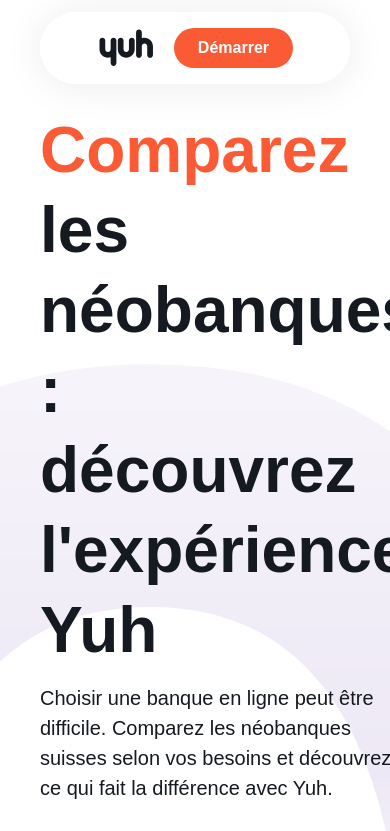
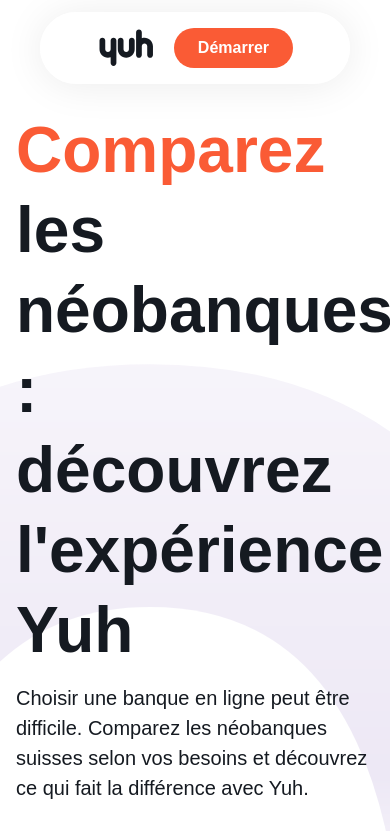
Before and after one commit to d-vale/YUH-comparatif, a React (Vite) app: page / in a window 390 px wide. Shown: the top 831 px of the page. Built offline with nearby package versions, Linux system fonts and the light colour scheme.

Commit message:
feat(responsive): reduce Container padding on mobile

```diff
--- a/src/components/ui/Container.tsx
+++ b/src/components/ui/Container.tsx
@@ -5,7 +5,7 @@
 
 export default function Container({ children, className = '' }: ContainerProps) {
   return (
-    <div className={`max-w-[1412px] mx-auto px-10 ${className}`}>
+    <div className={`max-w-[1412px] mx-auto px-4 md:px-6 lg:px-10 ${className}`}>
       {children}
     </div>
   )
```
